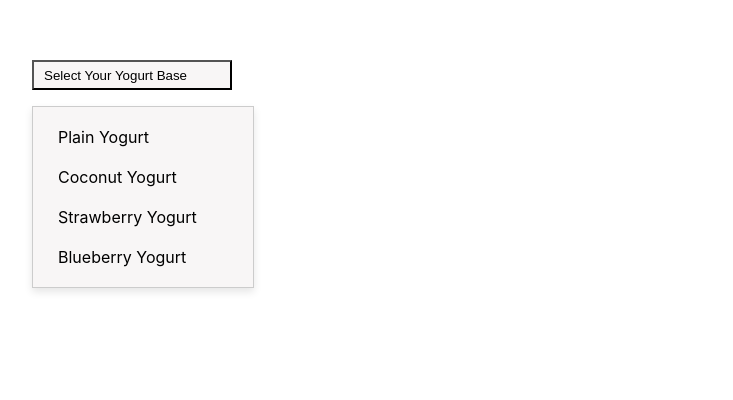
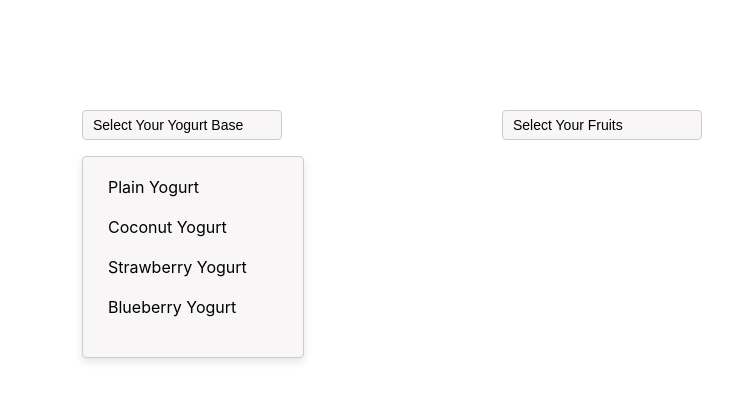
Before and after one commit to Jiayi-Emily-Li/HiveChallenge, a React (Create React App) app: page / in a window 1280 px wide. Both pictures are taken after a click on the button "Select Your Yogurt Base". Shown: the top 400 px of the page, without its empty margins (28-761 px from the left). Built offline with nearby package versions, Linux system fonts and the light colour scheme.

Commit message:
Modified MultiDropdownMenu.css

```diff
--- a/src/App.js
+++ b/src/App.js
@@ -16,10 +16,10 @@ function App() {
     <div className="App">
       <div className="dropdown-container">
         <div className="single-dropdown">
-          <SingleDropdownMenu bases={bases} onSelect={selectCheck}/>
+          <SingleDropdownMenu bases={bases} selected={selectCheck}/>
         </div>
         <div className="multiple-dropdown">
-          <MultiDropdownMenu fruits={fruits} onSelect={selectCheck}/>
+          <MultiDropdownMenu fruits={fruits} selected={selectCheck}/>
         </div>
       </div>
     </div>
--- a/src/MultiDropdownMenu.css
+++ b/src/MultiDropdownMenu.css
@@ -0,0 +1,65 @@
+.dropdown{
+    position: relative;
+    border: none;
+}
+
+.dropdown button{
+    background: rgb(248, 246, 246);
+    height: 30px;
+    width: 200px;
+    color: rgb(0, 0, 0);
+    display: flex;
+    align-items: center;
+    padding-left: 10px;
+    border-radius: 4px;
+    font-size: 14px;
+    border: 1px solid #ccc;
+}
+
+.dropdown button:hover {
+    background-color: #edf6fa;
+}
+
+.dropdown-item {
+    position: absolute;
+    background: rgb(248, 246, 246);
+    padding: 10px;
+    color: black;
+    width: 100%;
+    list-style-type: none;
+    border: 1px solid #ccc;
+    border-radius: 4px;
+    box-shadow: 0 4px 8px rgba(0, 0, 0, 0.1);
+}
+
+.dropdown-item li {
+    padding: 10px 15px;
+}
+
+.dropdown-item li:hover {
+    background-color: #edf6fa;
+}
+
+.fruit-container {
+    display: flex;
+    align-items: center;
+    width: 100%;
+    cursor: pointer;
+}
+
+.select-options {
+    display: flex;
+}
+
+.select-options button {
+    flex: 1;
+    color: rgb(0, 0, 0);
+    border: none;
+    border-radius: 4px;
+    background-color: #8bd7f5;
+    transition: background-color 0.3s ease;
+    font-size: 14px;
+}
+.select-options button:hover {
+    background-color: #ceecf8;
+}
--- a/src/MultiDropdownMenu.js
+++ b/src/MultiDropdownMenu.js
@@ -1,8 +1,78 @@
 import {useCallback, useState} from "react";
 import "./MultiDropdownMenu.css";
 
-function MultiDropdownMenu(fruits, onSelect) {
+function MultiDropdownMenu({fruits, selected}) {
+    const [isDropdownDisplayed, setIsDropdownDisplayed] = useState(false);
+    const [selectedOptions, setSelectedOptions] = useState([]);
+    const toggleDropdown = () => setIsDropdownDisplayed(!isDropdownDisplayed);
 
+    const multiSelect = useCallback((fruit) => {
+        setSelectedOptions(prev => {
+            let newSelectedOptions;
+            if(prev.includes(fruit)){
+                // Filter out the clicked fruit if it's already in the array
+                newSelectedOptions = prev.filter(item => item !== fruit);
+            } else {
+                // Add the clicked fruit if it's not in the array
+                newSelectedOptions = [...prev, fruit];
+            }
+
+            // Call the 'selected' function prop with the updated options
+            selected && selected(newSelectedOptions);
+
+            // Return the new state
+            return newSelectedOptions;
+        });
+    }, [selected]);
+
+    const selectAll = useCallback(() => {
+        setSelectedOptions(fruits);
+    }, [fruits]);
+
+    const deselectAll = useCallback(() => {
+        setSelectedOptions([]);
+    }, []);
+
+    return (
+        <div className="dropdown">
+            <button onClick={toggleDropdown}>
+                {selectedOptions.length
+                    ? selectedOptions.join(', ')
+                    : "Select Your Fruits"}
+            </button>
+            {isDropdownDisplayed && (
+                <ul className="dropdown-item">
+                    {fruits.map(fruit => (
+                        <li key={fruit}>
+                            <div onClick={() => multiSelect(fruit)} className="fruit-container">
+                                <input
+                                    type="checkbox"
+                                    checked={selectedOptions.includes(fruit)}
+                                    readOnly
+                                />
+                                <span>{fruit}</span>
+
+                            </div>
+                        </li>
+                    ))}
+
+                    <li className="select-options">
+                        <button onClick={selectAll}>Select All Fruits</button>
+
+                    </li>
+                    <li className="select-options">
+                        {selectedOptions.length > 0 && (
+                            <button onClick={deselectAll}>Reset</button>
+                        )}
+                    </li>
+                </ul>
+
+            )
+
+            }
+
+        </div>
+    )
 }
 
 export default MultiDropdownMenu;
--- a/src/SingleDropdownMenu.css
+++ b/src/SingleDropdownMenu.css
@@ -1,5 +1,7 @@
 .dropdown-container {
-    margin: 50px;
+    margin: 100px;
+    display: flex;
+    gap: 200px;
 }
 
 .single-dropdown{
@@ -27,6 +29,9 @@
     display: flex;
     align-items: center;
     padding-left: 10px;
+    border-radius: 4px;
+    font-size: 14px;
+    border: 1px solid #ccc;
 }
 
 .dropdown button:hover {
@@ -41,6 +46,7 @@
     width: 100%;
     list-style-type: none;
     border: 1px solid #ccc;
+    border-radius: 4px;
     box-shadow: 0 4px 8px rgba(0, 0, 0, 0.1);
 }
 
@@ -58,3 +64,20 @@
     width: 100%;
     cursor: pointer;
 }
+
+.select-options {
+    display: flex;
+}
+
+.select-options button {
+    flex: 1;
+    color: rgb(0, 0, 0);
+    border: none;
+    border-radius: 4px;
+    background-color: #8bd7f5;
+    transition: background-color 0.3s ease;
+    font-size: 14px;
+}
+.select-options button:hover {
+    background-color: #ceecf8;
+}
--- a/src/SingleDropdownMenu.js
+++ b/src/SingleDropdownMenu.js
@@ -1,7 +1,7 @@
 import {useCallback, useState} from "react";
 import "./SingleDropdownMenu.css";
 
-function SingleDropdownMenu({bases, onSelect}) {
+function SingleDropdownMenu({bases, selected}) {
     const [isDropdownDisplayed, setIsDropdownDisplayed] = useState(false);
     const [selectedOptions, setSelectedOptions] = useState([]);
     const toggleDropdown = () => setIsDropdownDisplayed(!isDropdownDisplayed);
@@ -11,26 +11,12 @@ function SingleDropdownMenu({bases, onSelect}) {
     const singleSelect = useCallback((base) => {
         setSelectedOptions([base]);
         setIsDropdownDisplayed(false);
-        onSelect && onSelect([base]);
-    },[onSelect]);
+        selected && selected([base]);
+    },[selected]);
 
-    // const multiSelect = useCallback((fruit) => {
-    //     if(selectedOptions.includes(fruit)){
-    //         setSelectedOptions(prev => prev.filter(item => item !== fruit));
-    //     }
-    //     else{
-    //         setSelectedOptions(prev => [...prev, fruit]);
-    //     }
-    //     onSelect(selected);
-    // }, [selected, onSelect]);
-
-    // const selectAll = useCallBack(() => {
-    //     setSelectedOptions(fruits);
-    // }, [fruits]);
-
-    // const deselectAll = useCallBack(() => {
-    //     setSelectedOptions([]);
-    // }, []);
+    const deselectAll = useCallback(() => {
+        setSelectedOptions([]);
+    }, []);
 
     return (
         <div className="dropdown">
@@ -49,9 +35,12 @@ function SingleDropdownMenu({bases, onSelect}) {
 
                             </div>
                         </li>
-                    ))
-
-                    }
+                    ))}
+                    <li className="select-options">
+                        {selectedOptions.length > 0 && (
+                        <button onClick={deselectAll}>Reset</button>
+                        )}
+                    </li>
                 </ul>
 
             )
```
